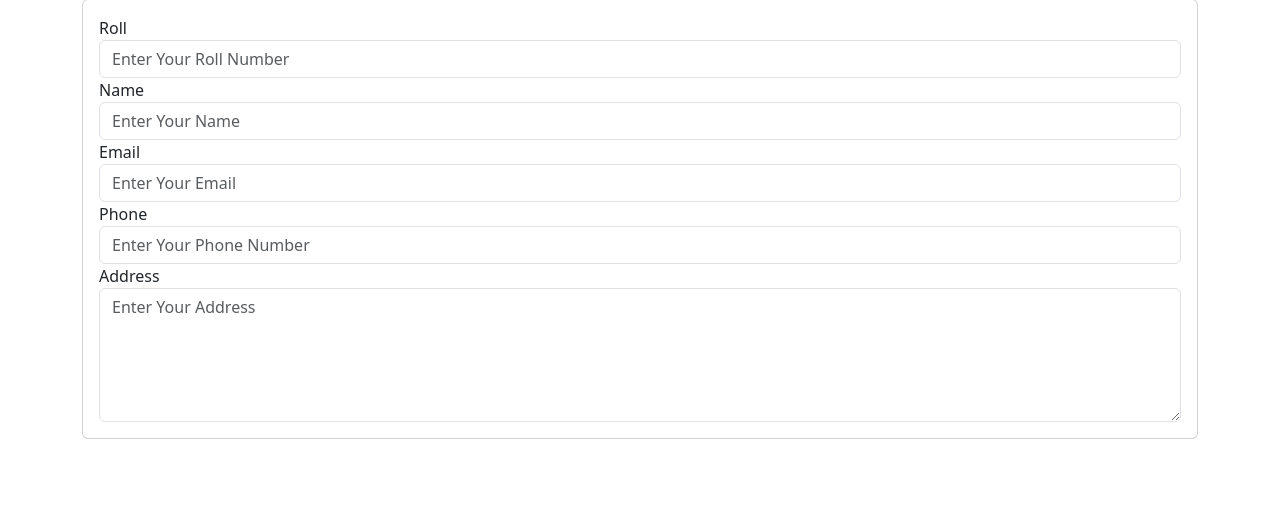
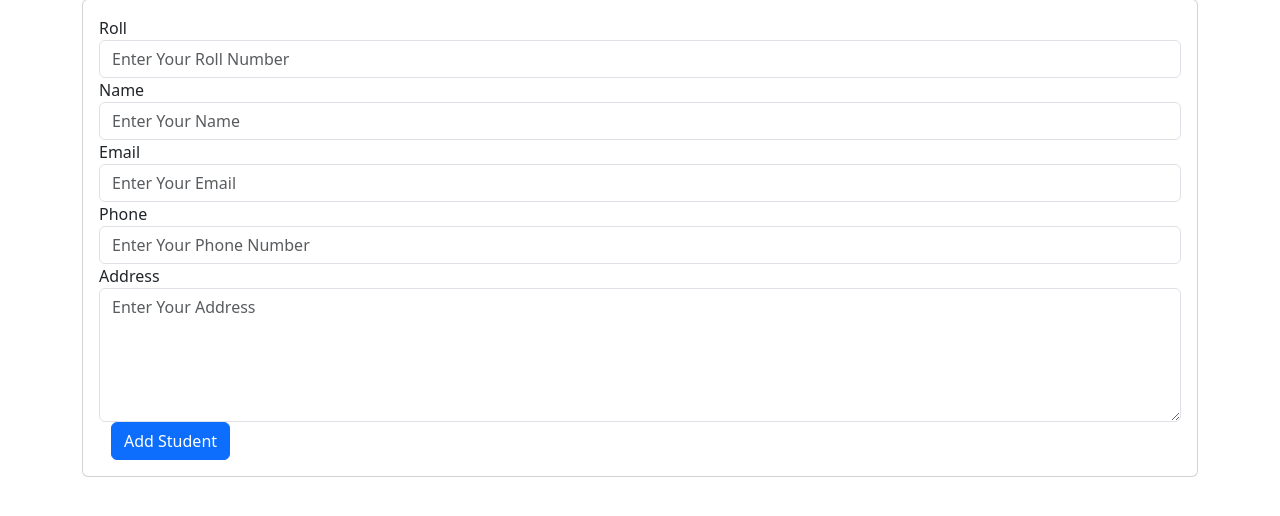
Before and after one commit to devsharifmahmud/std_manage, a Django app: page /std/add-std/ in a window 1280 px wide. Shown: the part 129-645 px from the top of the page. Run offline with Django 5.2, Linux system fonts and the light colour scheme.

Commit message:
Update code

```diff
--- a/templates/std/std_add.html
+++ b/templates/std/std_add.html
@@ -36,6 +36,9 @@
                             <label for="address">Address</label>
                             <textarea  id="address" name="address" rows ="5" class="form-control" placeholder="Enter Your Address" required></textarea>
                         </div>
+                        <div class="container">
+                            <button class="btn btn-primary">Add Student</button>
+                        </div>
                     </form>
                 </div>
             </div>
```
